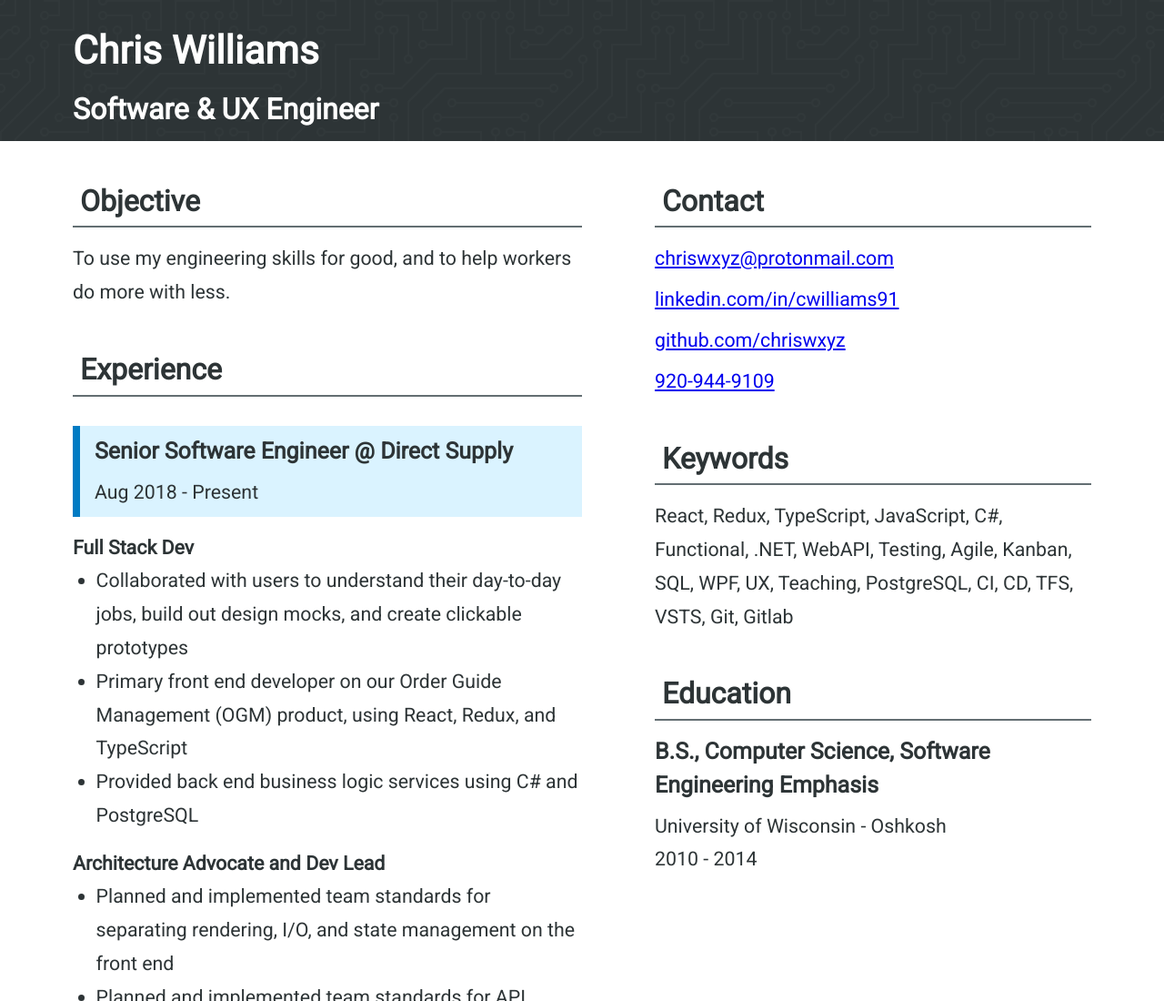
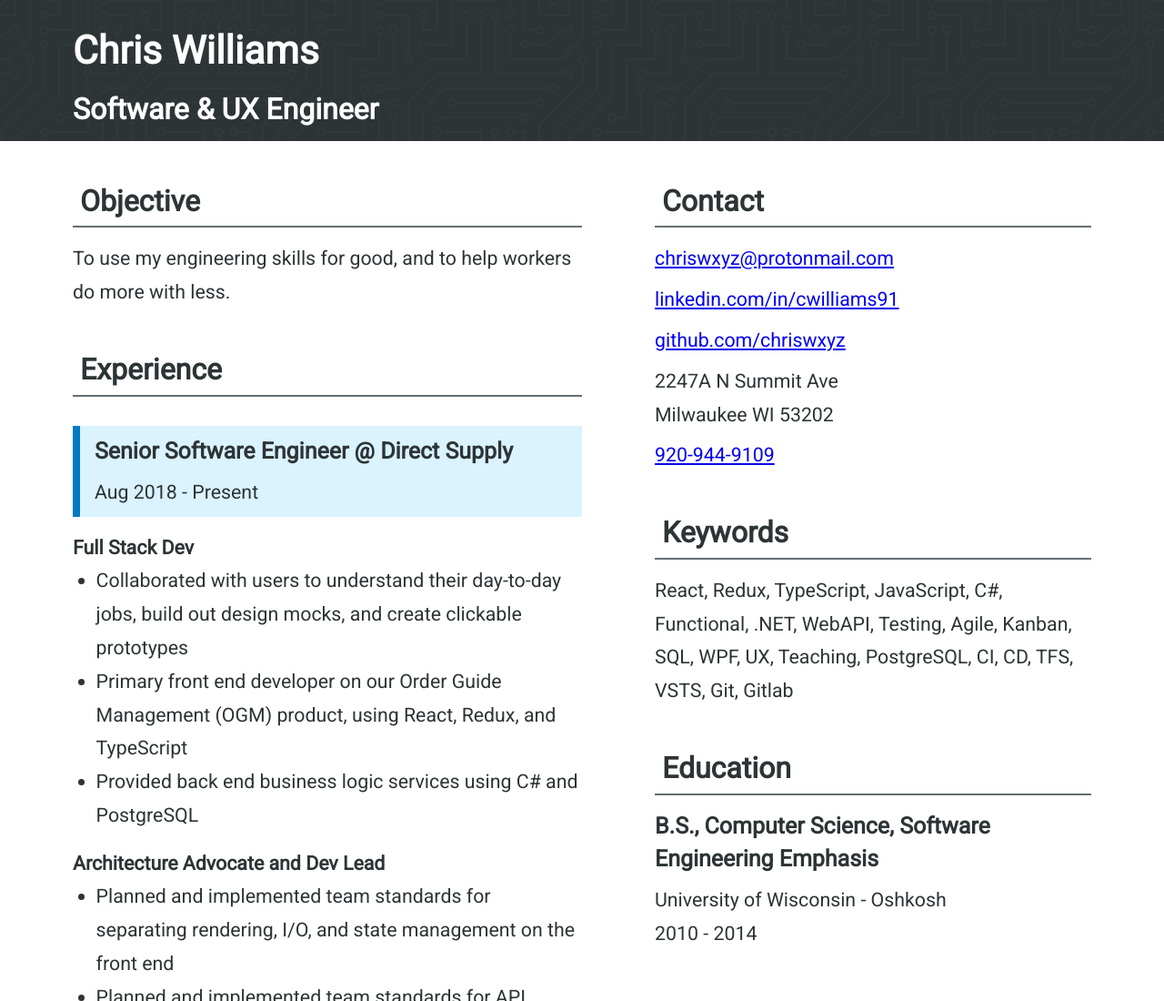
Before and after one commit to chriswxyz/chriswxyz.github.io, a plain HTML site: page resume.html in a window 1280 px wide. Shown: the top 1100 px of the page at 91% size. Drawn offline with nearby package versions, Linux system fonts and the light colour scheme; a web font is replaced by a local one.

Commit message:
add address again

```diff
--- a/resume.html
+++ b/resume.html
@@ -111,7 +111,7 @@
             margin-bottom: 0.5rem;
         }
 
-        .contact-item + .contact-item {
+        .contact-item+.contact-item {
             margin-top: 0.5rem;
         }
 
@@ -238,6 +238,10 @@
                     <a href="https://github.com/chriswxyz">github.com/chriswxyz</a>
                 </div>
                 <div class="contact-item">
+                    <div>2247A N Summit Ave</div>
+                    <div>Milwaukee WI 53202</div>
+                </div>
+                <div class="contact-item">
                     <a href="tel:920-944-9109">920-944-9109</a>
                 </div>
             </div>
```
